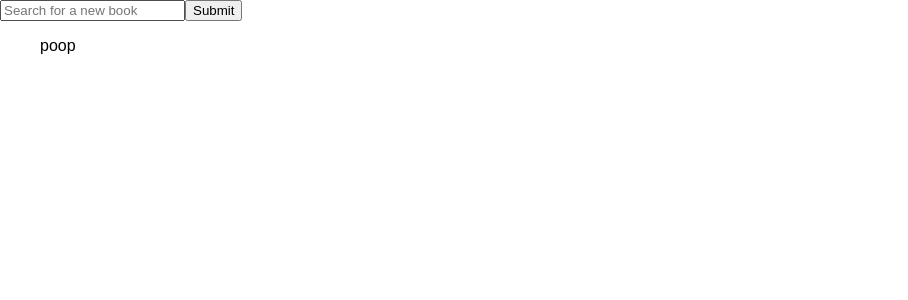
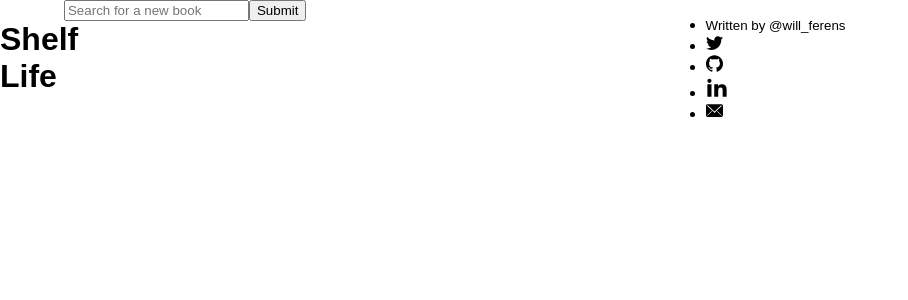
Before and after one commit to will-ferens/shelf-life, a React (Create React App) app: page / in a window 1280 px wide. Shown: the top 300 px of the page, without its empty margins (0-908 px from the left). Built offline with nearby package versions, Linux system fonts and the light colour scheme.

Commit message:
rendering book object on page from search, added header and footer, no styles

```diff
--- a/src/App.js
+++ b/src/App.js
@@ -1,13 +1,18 @@
 import React, { Component } from 'react'
+
 import SearchBar from './containers/search_bar'
 import ReturnedBooks from './containers/returned_books'
+import Header from './components/header'
+import Footer from './components/footer'
 
 class App extends Component {
   render() {
     return (
       <div className="App">
+        <Header />
         <SearchBar />
         <ReturnedBooks />
+        <Footer />
       </div>
     )
   }
--- /dev/null
+++ b/src/Constants.js
@@ -0,0 +1,7 @@
+export const ICONS = {
+    'TWITTER': 'M1024 226.4c-37.6 16.8-78.2 28-120.6 33 43.4-26 76.6-67.2 92.4-116.2-40.6 24-85.6 41.6-133.4 51-38.4-40.8-93-66.2-153.4-66.2-116 0-210 94-210 210 0 16.4 1.8 32.4 5.4 47.8-174.6-8.8-329.4-92.4-433-219.6-18 31-28.4 67.2-28.4 105.6 0 72.8 37 137.2 93.4 174.8-34.4-1-66.8-10.6-95.2-26.2 0 0.8 0 1.8 0 2.6 0 101.8 72.4 186.8 168.6 206-17.6 4.8-36.2 7.4-55.4 7.4-13.6 0-26.6-1.4-39.6-3.8 26.8 83.4 104.4 144.2 196.2 146-72 56.4-162.4 90-261 90-17 0-33.6-1-50.2-3 93.2 59.8 203.6 94.4 322.2 94.4 386.4 0 597.8-320.2 597.8-597.8 0-9.2-0.2-18.2-0.6-27.2 41-29.4 76.6-66.4 104.8-108.6z',
+    'LINKEDIN': 'M384 384h177.106v90.782h2.532c24.64-44.194 84.958-90.782 174.842-90.782 186.946 0 221.52 116.376 221.52 267.734v308.266h-184.61v-273.278c0-65.184-1.334-149.026-96.028-149.026-96.148 0-110.82 70.986-110.82 144.292v278.012h-184.542v-576z M64 384h192v576h-192v-576z M256 224c0 53.019-42.981 96-96 96s-96-42.981-96-96c0-53.019 42.981-96 96-96s96 42.981 96 96z',
+    'GITHUB': 'M512.008 12.642c-282.738 0-512.008 229.218-512.008 511.998 0 226.214 146.704 418.132 350.136 485.836 25.586 4.738 34.992-11.11 34.992-24.632 0-12.204-0.48-52.542-0.696-95.324-142.448 30.976-172.504-60.41-172.504-60.41-23.282-59.176-56.848-74.916-56.848-74.916-46.452-31.778 3.51-31.124 3.51-31.124 51.4 3.61 78.476 52.766 78.476 52.766 45.672 78.27 119.776 55.64 149.004 42.558 4.588-33.086 17.852-55.68 32.506-68.464-113.73-12.942-233.276-56.85-233.276-253.032 0-55.898 20.004-101.574 52.76-137.428-5.316-12.9-22.854-64.972 4.952-135.5 0 0 43.006-13.752 140.84 52.49 40.836-11.348 84.636-17.036 128.154-17.234 43.502 0.198 87.336 5.886 128.256 17.234 97.734-66.244 140.656-52.49 140.656-52.49 27.872 70.528 10.35 122.6 5.036 135.5 32.82 35.856 52.694 81.532 52.694 137.428 0 196.654-119.778 239.95-233.79 252.624 18.364 15.89 34.724 47.046 34.724 94.812 0 68.508-0.596 123.644-0.596 140.508 0 13.628 9.222 29.594 35.172 24.566 203.322-67.776 349.842-259.626 349.842-485.768 0-282.78-229.234-511.998-511.992-511.998z',
+    'EMAIL': 'M928 128h-832c-53.024 0-96 42.976-96 96v576c0 52.992 42.976 96 96 96h832c53.024 0 96-43.008 96-96v-576c0-53.024-42.976-96-96-96zM87.712 831.68l-23.392-23.424 263.968-263.936 23.392 23.424-263.968 263.936zM936.288 831.68l-263.968-263.936 23.392-23.424 263.968 263.936-23.392 23.424zM544 618.4v21.6h-64v-21.6l-415.904-385.6 40.704-40.704 407.2 377.536 407.2-377.536 40.704 40.704-415.904 385.6z'
+
+}
--- a/src/actions/action_book_search.js
+++ b/src/actions/action_book_search.js
@@ -14,7 +14,7 @@
 
 export const fetchBooksSuccess = books => ({
     type: FETCH_BOOKS_SUCCESS,
-    payload: { books }
+    payload:  { books }
 })
 
 export const fetchBooksFailure = error => ({
--- /dev/null
+++ b/src/components/footer.js
@@ -0,0 +1,39 @@
+import React from 'react'
+import {ICONS} from '../Constants'
+const Footer = () => {
+    return (
+        <footer>
+            <ul className="links" >
+                <li> <small>Written by @will_ferens</small></li>
+                <li className="nav-item">
+                    <a href="https://twitter.com/will_ferens" target="_blank" rel="noopener noreferrer">
+                    <svg width="17" height="17" viewBox="0 0 1024 1024" >
+                        <path d={ICONS.TWITTER}></path>
+                    </svg>
+                    </a>
+                </li>
+                <li className="nav-item">
+                    <a href="https://github.com/will-ferens" target="_blank" rel="noopener noreferrer"><svg width="17" height="17" viewBox="0 0 1024 1024">
+                    <path d={ICONS.GITHUB}></path>
+                    </svg></a>
+                </li>
+                <li className="nav-item">
+                    <a href="https://www.linkedin.com/in/will-ferens/" target="_blank" rel="noopener noreferrer">
+                    <svg width="22" height="22" viewBox="0 0 1024 1024">
+                        <path d={ICONS.LINKEDIN}></path>
+                    </svg>
+                    </a>
+                </li>
+                <li className="nav-item">
+                    <a href="mailto:will.ferens@gmail.com">
+                    <svg width="17" height="17" viewBox="0 0 1024 1024">
+                        <path d={ICONS.EMAIL}></path>
+                    </svg>
+                    </a>
+                </li>
+            </ul>
+        </footer>
+    )
+}
+
+export default Footer
--- a/src/components/found_book.js
+++ /dev/null
@@ -1,15 +0,0 @@
-import React, { Component } from 'react'
-
-
-export default class FoundBook extends Component {
-    renderBook(items) {
-        console.log(items)
-    }
-    render(){
-        return(
-            <ul>
-                poop
-            </ul>
-        )
-    }
-}
--- /dev/null
+++ b/src/components/header.js
@@ -0,0 +1,11 @@
+import React from 'react'
+
+const Header = () => {
+    return (
+        <header>
+            <h1>Shelf Life</h1>
+        </header>
+    )
+}
+
+export default Header
--- /dev/null
+++ b/src/containers/found_book.js
@@ -0,0 +1,21 @@
+import React, { Component } from 'react'
+import { connect } from 'react-redux'
+
+
+export default class FoundBook extends Component {
+    render(){
+        return (
+            this.props.bookData.map(current => {
+            const book = current.items[0].volumeInfo
+            return(
+                    <ul key={current.id} className="searched-book">
+                        <li key={book.imageLinks.smallThumbnail}><img src={book.imageLinks.smallThumbnail} /></li>
+                        <li key={book.title}>Title: {book.title}</li>
+                        <li key={book.authors[0]}>Author: {book.authors[0]}</li>
+                        <li key={book.pageCount}>Pages: {book.pageCount}</li>
+                    </ul>
+                )
+        })
+        )
+    }
+}
--- a/src/containers/returned_books.js
+++ b/src/containers/returned_books.js
@@ -1,10 +1,9 @@
 import React, { Component } from 'react'
 import { connect } from 'react-redux'
-import FoundBook from '../components/found_book'
+import FoundBook from '../containers/found_book'
+
 class ReturnedBooks extends Component {
-
     render() {
-        console.log(this.props)
         const { error, loading, newBooks, intialized } = this.props.searchedBook
         if(intialized) {
             return <div></div>
@@ -15,13 +14,9 @@
         if(loading) {
             return <div>Loading...</div>
         }
-        if(newBooks){
-            return (
-                <div>
-                    <FoundBook bookData={newBooks} />
-                </div>
-            )
-        }
+        return (
+            <FoundBook bookData={newBooks} />
+        )
     }
 }
 
--- a/src/reducers/reducer_book_search.js
+++ b/src/reducers/reducer_book_search.js
@@ -5,7 +5,7 @@
 } from '../actions/action_book_search'
 
 const initialState = {
-    newBooks: {},
+    newBooks: [],
     initialized: true,
     loading: false,
     error: null
@@ -25,7 +25,7 @@
         return {
             ...state,
             loading: false,
-            newBooks: action.payload.books
+            newBooks: [ action.payload.books ]
         }
 
         case FETCH_BOOKS_FAILURE:
@@ -33,7 +33,7 @@
             ...state,
             loading: false,
             error: action.payload.error,
-            newBooks: {}
+            newBooks: []
         }
 
         default:
--- a/src/style/index.css
+++ b/src/style/index.css
@@ -3,3 +3,13 @@
   padding: 0;
   font-family: sans-serif;
 }
+
+.App {
+  display: grid;
+  grid-template-columns: 3% 45% 45% 3%;
+  grid-gap: 2%;
+}
+
+.searched-book {
+  list-style: none;
+}
```
